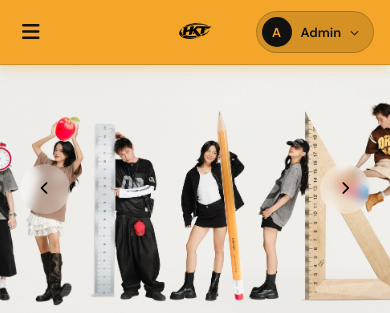
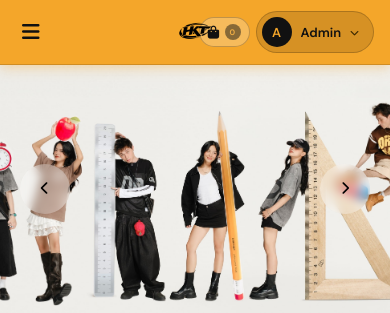
Before and after one commit to nguyenkhang011204/shopping-website-php, a PHP site: page /home.php in a window 390 px wide. Shown: the top 313 px of the page. Run offline with PHP 8.4, Linux system fonts and the light colour scheme; a user stored in the database is signed in; data that the repository does not hold is empty.

Commit message:
Add_card-link_header

```diff
--- a/assets/css/header.css
+++ b/assets/css/header.css
@@ -26,9 +26,9 @@
   z-index: 2000;
   background: var(--nav-bg);
   height: var(--nav-h);
-  display: flex;
+  display: grid;
+  grid-template-columns: minmax(220px, 1fr) auto minmax(220px, 1fr);
   align-items: center;
-  justify-content: space-between;
   padding: 0 48px;
   border-bottom: 1px solid rgba(0, 0, 0, 0.15);
   box-shadow: 0 2px 12px rgba(244, 166, 42, 0.4);
@@ -47,6 +47,7 @@
 .nav-left {
   display: flex;
   align-items: center;
+  justify-self: start;
 }
 
 .menu-toggle {
@@ -77,9 +78,10 @@
   gap: 0;
   margin: 0;
   padding: 0;
-  flex: 1;
   justify-content: center;
   height: var(--nav-h);
+  margin-left: 0;
+  justify-self: center;
 }
 
 .nav-links > li {
@@ -219,6 +221,70 @@
   display: flex;
   align-items: center;
   gap: 8px;
+  justify-self: end;
+  justify-content: flex-end;
+}
+
+.nav-cart {
+  display: inline-flex;
+  align-items: center;
+  gap: 8px;
+  font-family: "DM Sans", sans-serif;
+  font-size: 13px;
+  font-weight: 700;
+  letter-spacing: 0.4px;
+  color: #111111;
+  text-decoration: none;
+  border: 1.5px solid rgba(0, 0, 0, 0.22);
+  border-radius: 999px;
+  background: rgba(255, 255, 255, 0.24);
+  padding: 7px 12px;
+  transition: all 0.22s ease;
+}
+
+.nav-cart::after {
+  display: none !important;
+}
+
+.nav-cart i {
+  font-size: 14px;
+}
+
+.nav-cart:hover,
+.nav-cart.active {
+  color: #f4a62a;
+  background: #111111;
+  border-color: #111111;
+  box-shadow: 0 6px 16px rgba(17, 17, 17, 0.28);
+}
+
+.nav-cart-count {
+  min-width: 20px;
+  height: 20px;
+  display: inline-flex;
+  align-items: center;
+  justify-content: center;
+  border-radius: 99px;
+  font-size: 10px;
+  font-weight: 700;
+  background: #111111;
+  color: #f4a62a;
+  line-height: 1;
+  padding: 0 5px;
+}
+
+.nav-cart:hover .nav-cart-count,
+.nav-cart.active .nav-cart-count {
+  background: #f4a62a;
+  color: #111111;
+}
+
+.nav-cart:not(.has-items) .nav-cart-count {
+  opacity: 0.48;
+}
+
+.nav-cart.has-items {
+  border-color: rgba(0, 0, 0, 0.32);
 }
 
 .btn-login {
@@ -478,24 +544,41 @@
 /* ═══════════════════════════════════════════════════════════
    TABLET  ≤ 1024px
    ═══════════════════════════════════════════════════════════ */
-@media (max-width: 1024px) {
+@media (max-width: 1285px) {
   .header {
+    grid-template-columns: minmax(170px, 1fr) auto minmax(170px, 1fr);
     padding: 0 24px;
   }
   .nav-links > li:nth-child(5) {
     display: none;
+  }
+
+  .nav-cart {
+    padding: 7px 10px;
+    gap: 6px;
+  }
+
+  .nav-cart-label {
+    display: none;
+  }
+
+  .nav-cart-count {
+    min-width: 18px;
+    height: 18px;
+    font-size: 9px;
   }
 }
 
 /* ═══════════════════════════════════════════════════════════
    MOBILE  ≤ 768px
    ═══════════════════════════════════════════════════════════ */
-@media (max-width: 768px) {
+@media (max-width: 920px) {
   .nav-links > li:nth-child(5) {
     display: flex;
   }
 
   .header {
+    display: flex;
     position: fixed;
     top: 0;
     left: 0;
@@ -584,6 +667,25 @@
     display: none;
   }
 
+  .nav-icons {
+    margin-left: auto;
+  }
+
+  .nav-cart {
+    padding: 7px 10px;
+    gap: 6px;
+  }
+
+  .nav-cart-label {
+    display: none;
+  }
+
+  .nav-cart-count {
+    min-width: 18px;
+    height: 18px;
+    font-size: 9px;
+  }
+
   .dropdown-menu {
     position: static;
     transform: none !important;
@@ -627,3 +729,25 @@
     display: inline-block !important;
   }
 }
+
+@media (max-width: 420px) {
+  .nav-icons {
+    gap: 6px;
+  }
+
+  .nav-cart {
+    padding: 6px 8px;
+    gap: 5px;
+  }
+
+  .nav-cart i {
+    font-size: 13px;
+  }
+
+  .nav-cart-count {
+    min-width: 16px;
+    height: 16px;
+    font-size: 8px;
+    padding: 0 4px;
+  }
+}
--- a/includes/header.php
+++ b/includes/header.php
@@ -7,6 +7,9 @@ $is_logged_in = isset($_SESSION['user_id']);
 $is_admin = $is_logged_in && ($_SESSION['user_role'] ?? '') === 'admin';
 $user_name = $is_logged_in ? htmlspecialchars($_SESSION['user_name']) : '';
 $user_email = $is_logged_in ? htmlspecialchars($_SESSION['user_email']) : '';
+$cart_count = isset($_SESSION['cart']) && is_array($_SESSION['cart'])
+    ? (int) array_sum(array_map('intval', $_SESSION['cart']))
+    : 0;
 $avatar_letter = $is_logged_in
     ? mb_strtoupper(mb_substr($_SESSION['user_name'], 0, 1, 'UTF-8'), 'UTF-8')
     : '';
@@ -31,6 +34,7 @@ $nav_active_home = str_contains($current_path, 'home.php') ? 'active' : '';
 $nav_active_new = ($is_product_page && $current_sort === 'newest') ? 'active' : '';
 $nav_active_sale = ($is_product_page && $current_sort === 'price_asc') ? 'active' : '';
 $nav_active_product = ($is_product_page && $current_sort !== 'newest' && $current_sort !== 'price_asc') ? 'active' : '';
+$nav_active_cart = str_contains($current_path, 'cart.php') ? 'active' : '';
 ?>
 
 <div class="nav-backdrop" id="navBackdrop"></div>
@@ -103,6 +107,17 @@ $nav_active_product = ($is_product_page && $current_sort !== 'newest' && $curren
     <div class="nav-icons">
 
         <?php if ($is_logged_in): ?>
+            <a href="<?= $base_path ?>pages/cart.php"
+                class="nav-cart <?= $nav_active_cart ?> <?= $cart_count > 0 ? 'has-items' : '' ?>" aria-label="Giỏ hàng">
+                <i class="fa-solid fa-bag-shopping"></i>
+                <span class="nav-cart-label">Giỏ hàng</span>
+                <?php if ($cart_count >= 0): ?>
+                    <strong class="nav-cart-count">
+                        <?= min(99, $cart_count) ?>
+                    </strong>
+                <?php endif; ?>
+            </a>
+
             <div class="user-dropdown">
                 <button class="user-avatar-btn" type="button">
                     <span class="user-avatar"><?= $avatar_letter ?></span>
```
